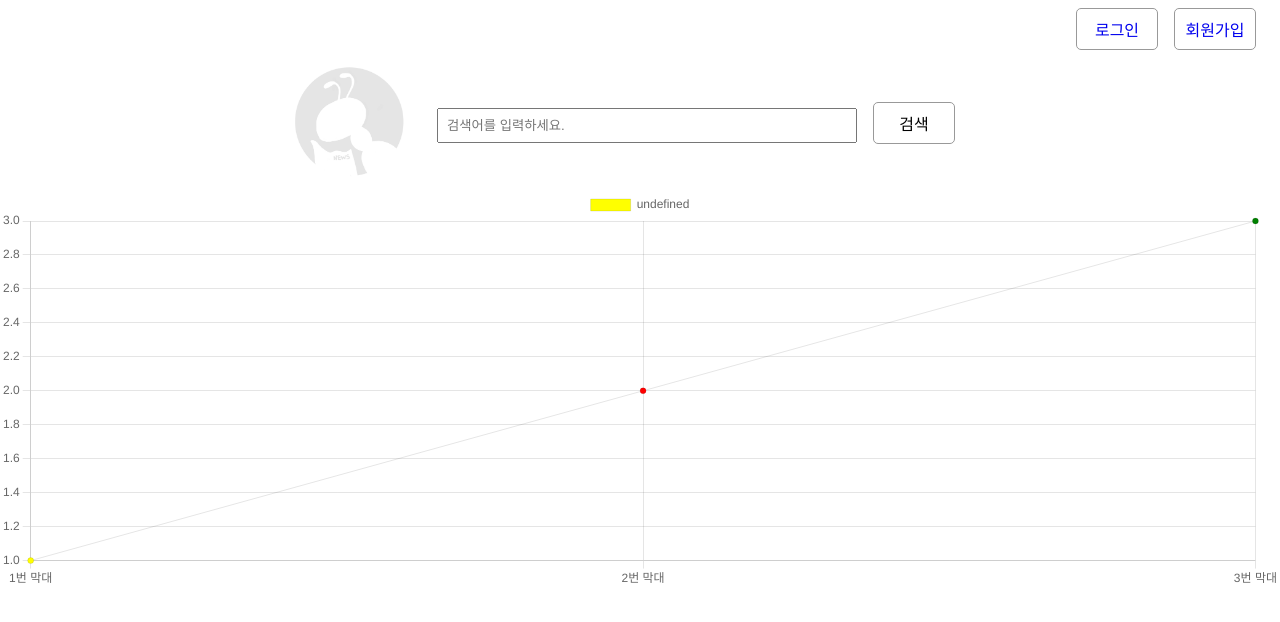
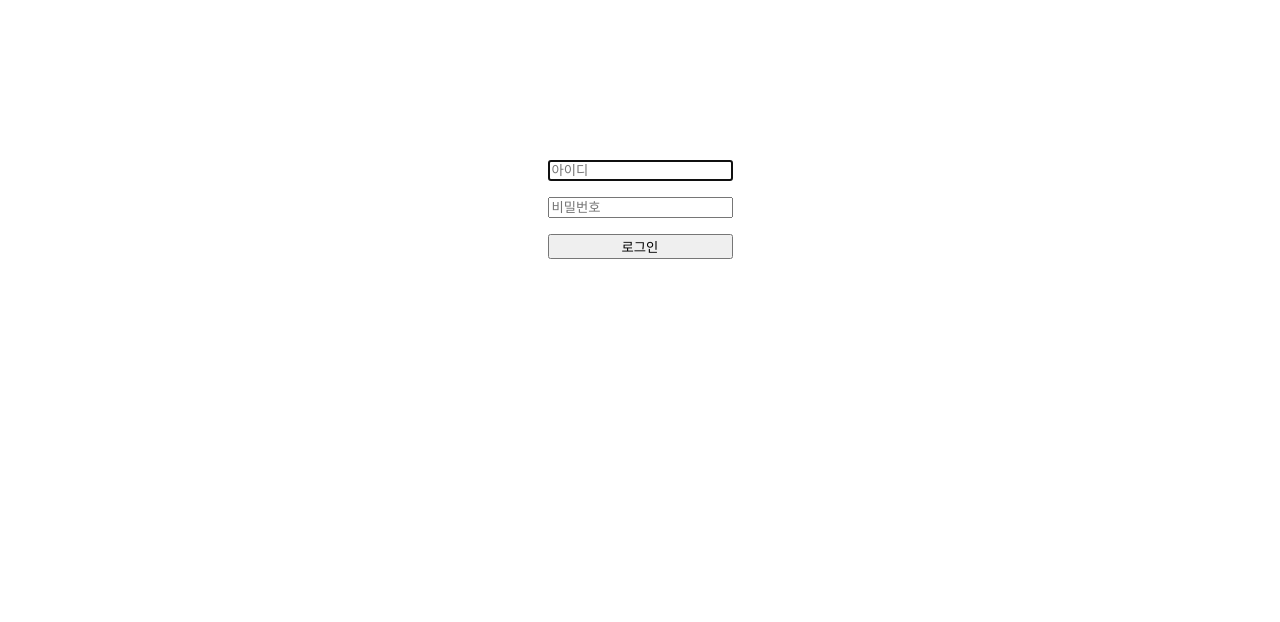
Before and after one commit to The-Universe-H-D/ant-news, a React (Create React App) app: page /login in a window 1280 px wide. Shown: the top 622 px of the page. Built offline with nearby package versions, Linux system fonts and the light colour scheme.

Commit message:
라우터, 히스토리 추가

```diff
--- a/src/App.js
+++ b/src/App.js
@@ -1,9 +1,22 @@
-import HomeComponent from './components/HomeComponent';
+import HomeContainer from './containers/HomeContainer';
+import { Route, Switch } from 'react-router';
+import LoginContainer from './containers/LoginContainer';
 
 function App() {
 	return (
 		<div className="App">
-			<HomeComponent />
+			<Switch>
+				<Route path="/" component={HomeContainer} exact />
+				<Route path="/login" component={LoginContainer} />
+				<Route
+					render={({ location }) => (
+						<div>
+							<h2>이 페이지는 존재하지 않습니다.</h2>
+							<p>{location.pathname}</p>
+						</div>
+					)}
+				/>
+			</Switch>
 		</div>
 	);
 }
--- a/src/components/LoginComponent.js
+++ b/src/components/LoginComponent.js
@@ -1,7 +1,11 @@
-import React, { useState } from 'react';
+import React, { useEffect, useRef, useState } from 'react';
 import '../assets/scss/LoginComponent.scss';
 
-function LoginComponent({ getUsers, onSetLogin }) {
+function LoginComponent({ onSetLogin, getUsers, history }) {
+	const idInput = useRef();
+	useEffect(() => {
+		idInput.current.focus();
+	}, []);
 	const [inputs, setInputs] = useState({
 		id: '',
 		pw: ''
@@ -21,6 +25,7 @@ function LoginComponent({ getUsers, onSetLogin }) {
 			if (user.userId === id) {
 				if (user.userPw === pw) {
 					onSetLogin();
+					history.push('/');
 				} else {
 					console.log('비밀번호가 다릅니다.');
 					return;
@@ -34,7 +39,15 @@ function LoginComponent({ getUsers, onSetLogin }) {
 	return (
 		<div className="LoginComponent">
 			<form onSubmit={onSubmit}>
-				<input type="text" id="id" name="id" placeholder="아이디" value={id} onChange={onChange} />
+				<input
+					type="text"
+					id="id"
+					name="id"
+					ref={idInput}
+					placeholder="아이디"
+					value={id}
+					onChange={onChange}
+				/>
 				<input type="password" id="pw" name="pw" placeholder="비밀번호" value={pw} onChange={onChange} />
 				<button type="submit">로그인</button>
 			</form>
--- a/src/containers/HomeContainer.js
+++ b/src/containers/HomeContainer.js
@@ -3,7 +3,7 @@ import { useDispatch, useSelector } from 'react-redux';
 import HomeComponent from '../components/HomeComponent';
 import { userLogoutThunk } from '../modules/login';
 
-function HomeContainer() {
+function HomeContainer({ history }) {
 	const loginState = useSelector(state => state.login.login);
 	const dispatch = useDispatch();
 	const onSetLogout = () => {
--- a/src/containers/LoginContainer.js
+++ b/src/containers/LoginContainer.js
@@ -1,7 +1,7 @@
 import React from 'react';
 import { useDispatch } from 'react-redux';
 import users from '../api/loginAPI';
-import LoginComponents from '../components/LoginComponent';
+import LoginComponent from '../components/LoginComponent';
 import { userLoginThunk } from '../modules/login';
 
 const getUsers = () => {
@@ -11,15 +11,14 @@ const getUsers = () => {
 		console.log(e);
 	}
 };
-function LoginContainer() {
-	//const login = useSelector(state => state.login)
+function LoginContainer({ history }) {
 	const dispatch = useDispatch();
 	const onSetLogin = () => {
 		dispatch(userLoginThunk());
 	};
 	return (
 		<div>
-			<LoginComponents getUsers={getUsers} onSetLogin={onSetLogin} />
+			<LoginComponent onSetLogin={onSetLogin} getUsers={getUsers} history={history} />
 		</div>
 	);
 }
```
